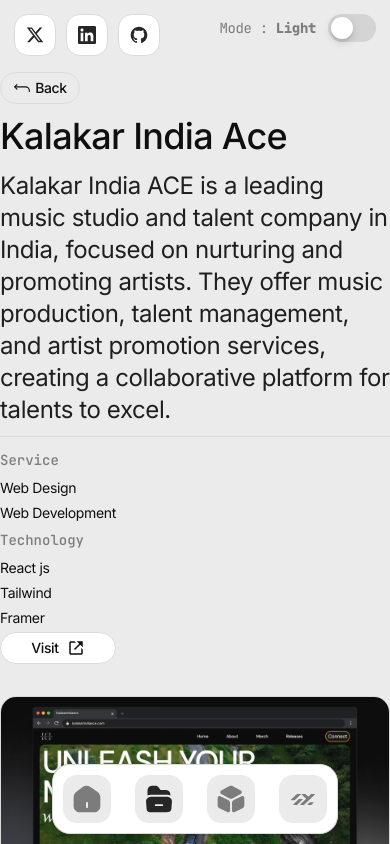
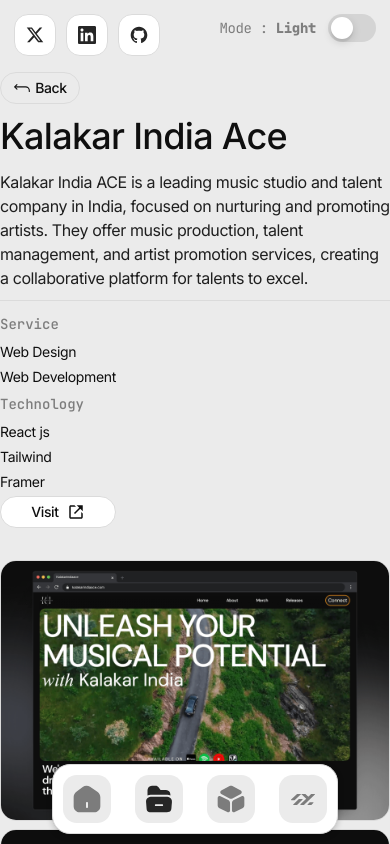
Before and after one commit to Shubham-yelekar/portfolio2024, a React (Vite) app: page /projects/1 in a window 390 px wide. Shown: the top 844 px of the page. Built offline with nearby package versions, Linux system fonts and the light colour scheme.

Commit message:
Update App.css

```diff
--- a/src/App.css
+++ b/src/App.css
@@ -1374,7 +1374,7 @@
 
   .project-card {
     width: 100%;
-    height: 50svh;
+    height: 58svh;
   }
 
   .project-info p {
@@ -1452,6 +1452,11 @@
     grid-area:9/ 1/ 9 / 5 ;
   }
 
+  .title-wrapper h5 {
+    font-size: 1.6rem;
+    line-height: 2.4rem;
+  }
+
 }
 
 @media screen and (max-width:420px){
```
